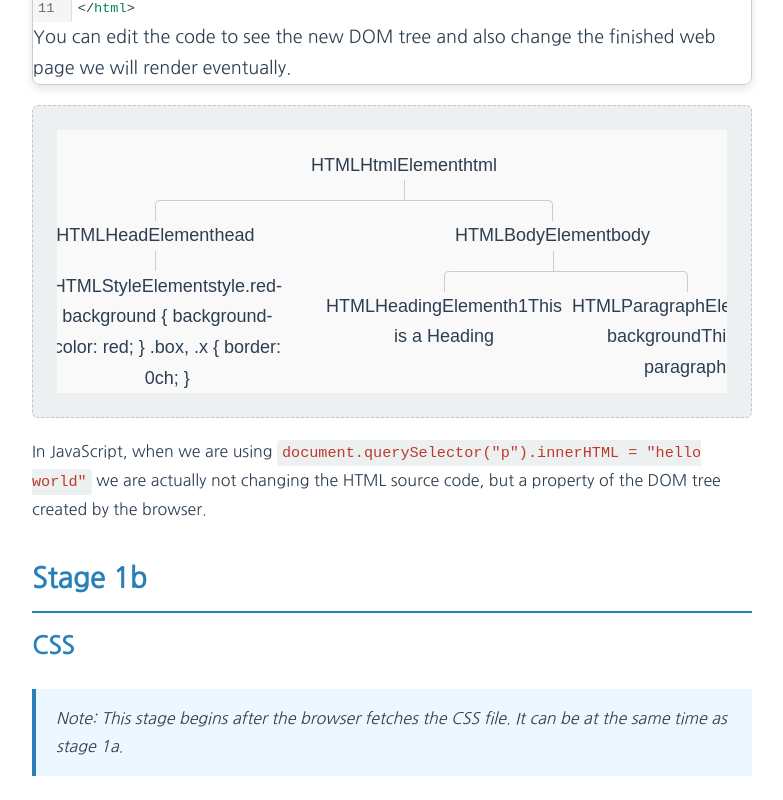
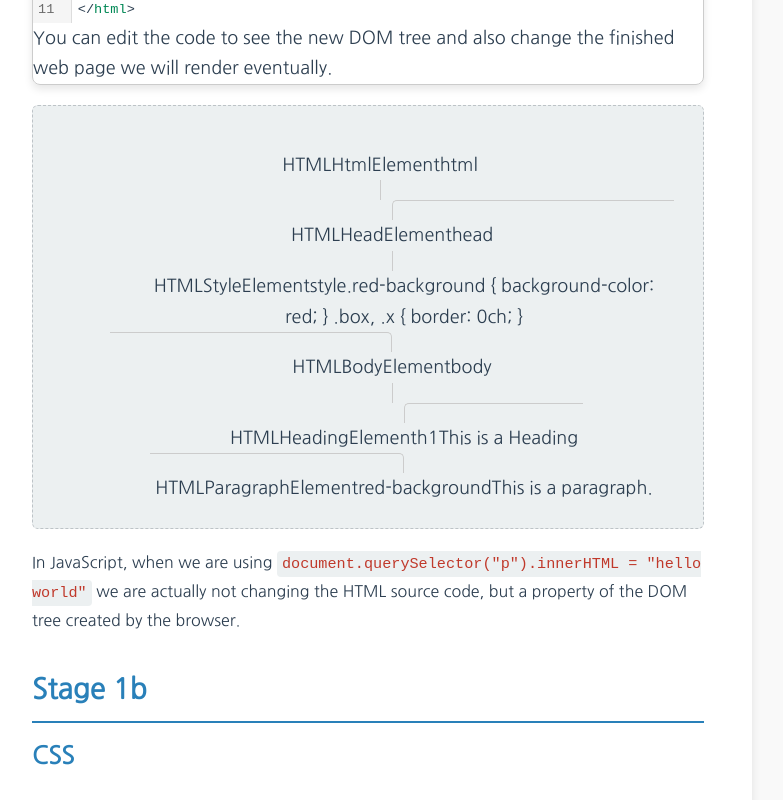
Before and after one commit to MoustachePants/browser-blog, a React (Vite) app: page / in a window 1280 px wide. Shown: the part 2320-3120 px from the top of the page, without its empty margins (272-1055 px from the left). Built offline with nearby package versions, Linux system fonts and the light colour scheme.

Commit message:
tree component WIP

```diff
--- a/src/components/UI/Tree/Tree.css
+++ b/src/components/UI/Tree/Tree.css
@@ -132,8 +132,7 @@
   width: 100%;
   height: 100%;
   overflow: auto;
-  background-color: #f9f9f9;
-  font-family: Arial, Verdana, Tahoma, sans-serif;
+  box-sizing: border-box;
 }
 
 .row {
@@ -141,10 +140,13 @@
   justify-content: center;
   align-items: center;
   width: 100%;
+  box-sizing: border-box;
 }
 
 .tree {
   width: 100%;
+  max-width: 100%;
+  box-sizing: border-box;
 }
 
 .tree ul {
@@ -153,6 +155,9 @@
   transition: all 0.5s;
   display: flex;
   justify-content: center;
+  width: 100%;
+  box-sizing: border-box;
+  flex-wrap: wrap;
 }
 
 .tree li {
@@ -161,6 +166,7 @@
   position: relative;
   padding: 20px 5px 0 5px;
   transition: all 0.5s;
+  box-sizing: border-box;
 }
 
 .tree li::before,
@@ -172,6 +178,7 @@
   border-top: 1px solid #ccc;
   width: 50%;
   height: 20px;
+  box-sizing: border-box;
 }
 
 .tree li::after {
@@ -218,12 +225,12 @@
   padding: 5px 10px;
   text-decoration: none;
   color: #666;
-  background-color: #fff;
-  font-size: 12px;
+  font-family: Arial, Verdana, Tahoma;
+  font-size: 11px;
   display: inline-block;
   border-radius: 5px;
-  box-shadow: 0 1px 3px rgba(0, 0, 0, 0.1);
   transition: all 0.5s;
+  box-sizing: border-box;
 }
 
 .tree li a:hover,
@@ -239,15 +246,3 @@
 .tree li a:hover + ul ul::before {
   border-color: #94a0b4;
 }
-
-.tree li.hovered > a {
-  background: #c8e4f8;
-  color: #000;
-  border: 1px solid #94a0b4;
-}
-
-.tree li.hovered > ul li > a {
-  background: #c8e4f8;
-  color: #000;
-  border: 1px solid #94a0b4;
-}
```
